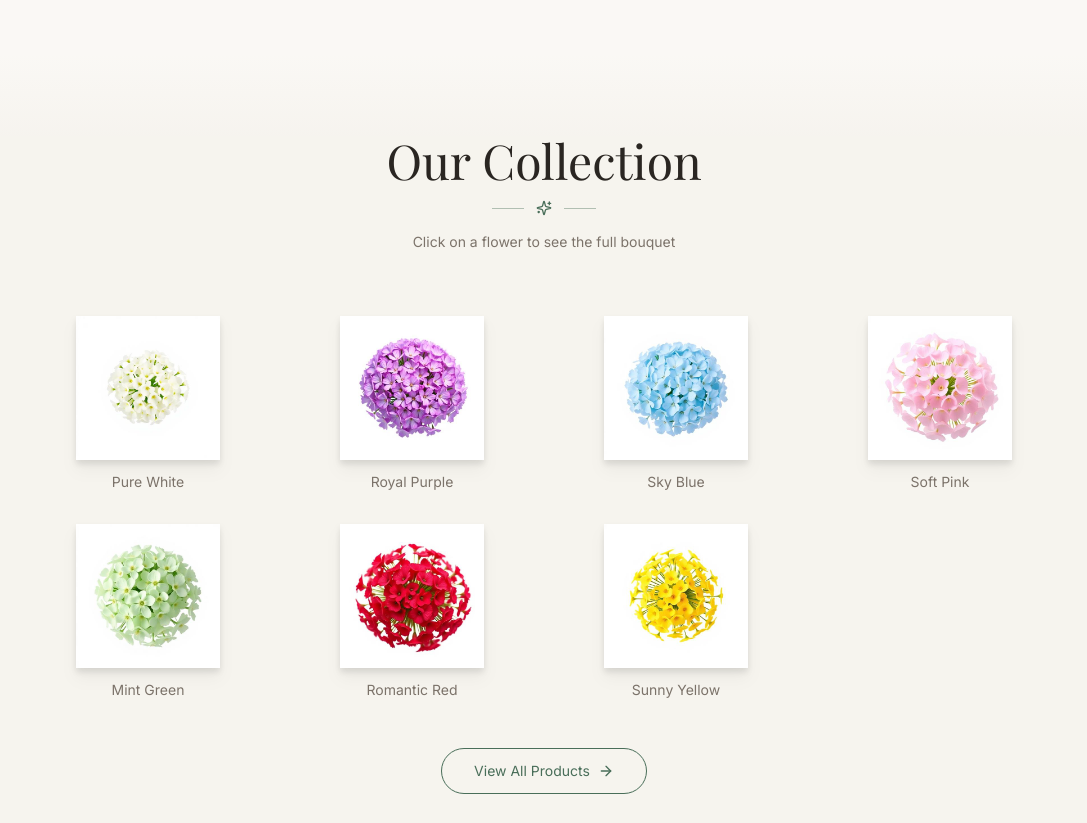
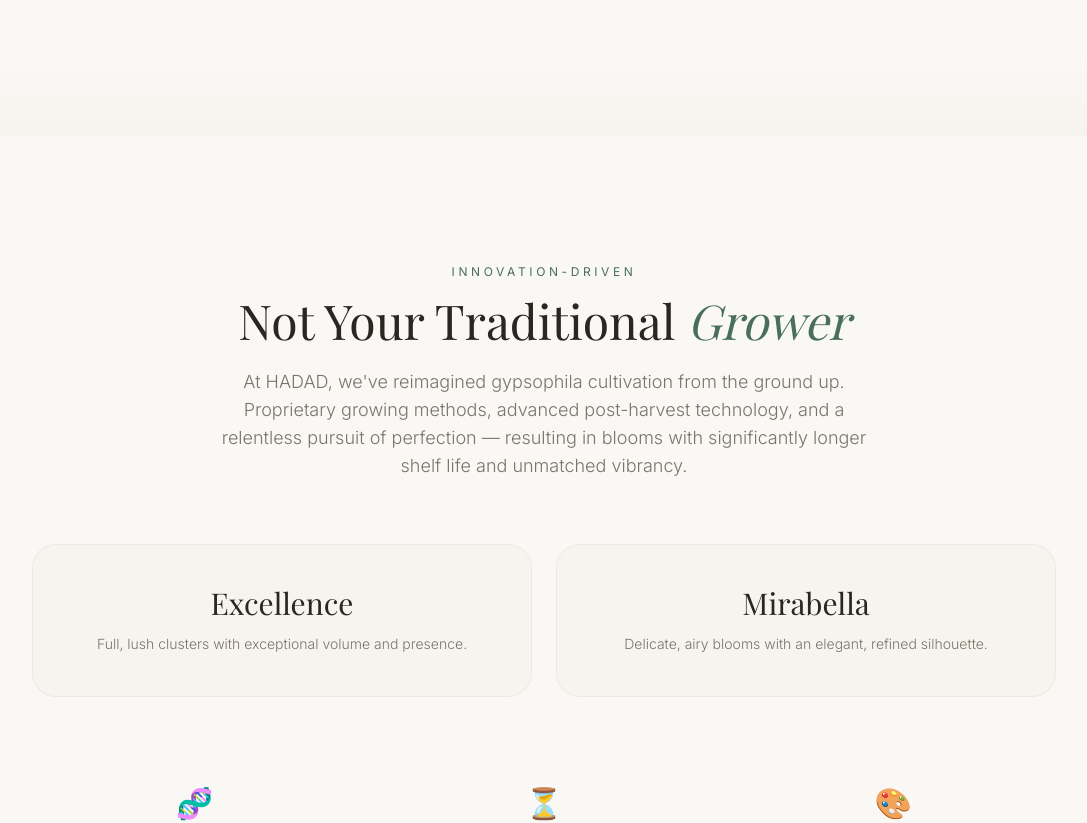
Before and after one commit to AdiHadad3/hadad-landingpage2, a React (Vite) app: page / in a window 1280 px wide. Shown: the part 1100-1923 px from the top of the page, without its empty margins (96-1183 px from the left). Built offline with nearby package versions, Linux system fonts and the light colour scheme; a web font is replaced by a local one.

Commit message:
Hide FlowerGrid section
Co-authored-by: AdiHadad3 <139802083+AdiHadad3@users.noreply.github.com>

```diff
--- a/src/pages/Gallery.tsx
+++ b/src/pages/Gallery.tsx
@@ -36,7 +36,7 @@ const Gallery = () => {
               </p>
             </motion.div>
 
-            <FlowerGrid />
+            {/* <FlowerGrid /> */}
           </div>
         </section>
       </main>
--- a/src/pages/Index.tsx
+++ b/src/pages/Index.tsx
@@ -182,43 +182,6 @@ const Index = () => {
           viewport={{ once: true }}
         />
 
-        {/* Collection — Flower Grid */}
-        <section className="pb-24 px-6 bg-card" aria-labelledby="blooms-heading">
-          <div className="max-w-5xl mx-auto">
-            <motion.div
-              variants={staggerContainer}
-              initial="hidden"
-              whileInView="visible"
-              viewport={{ once: true }}
-              className="text-center mb-16"
-            >
-              <motion.h2 variants={fadeUp} id="blooms-heading" className="font-serif text-3xl md:text-5xl text-foreground mb-4">
-                Our Collection
-              </motion.h2>
-              <motion.div variants={fadeUp} custom={1} className="flex items-center justify-center gap-3">
-                <span className="h-px w-8 bg-primary/40" />
-                <Sparkles size={16} className="text-primary" />
-                <span className="h-px w-8 bg-primary/40" />
-              </motion.div>
-              <motion.p variants={fadeUp} custom={2} className="font-sans text-sm text-muted-foreground mt-4">
-                Click on a flower to see the full bouquet
-              </motion.p>
-            </motion.div>
-
-            <FlowerGrid />
-
-            <motion.div variants={fadeUp} initial="hidden" whileInView="visible" viewport={{ once: true }} className="text-center mt-12">
-              <Link
-                to="/gallery"
-                className="group inline-flex items-center gap-2 font-sans text-sm text-primary border border-primary px-8 py-3 rounded-full hover:bg-primary hover:text-primary-foreground transition-all duration-300"
-              >
-                View All Products
-                <ArrowRight size={16} className="transition-transform duration-300 group-hover:translate-x-1" />
-              </Link>
-            </motion.div>
-          </div>
-        </section>
-
         {/* Innovation */}
         <section className="py-24 md:py-32 px-6 bg-background" aria-labelledby="innovation-heading">
           <div className="max-w-5xl mx-auto">
```
